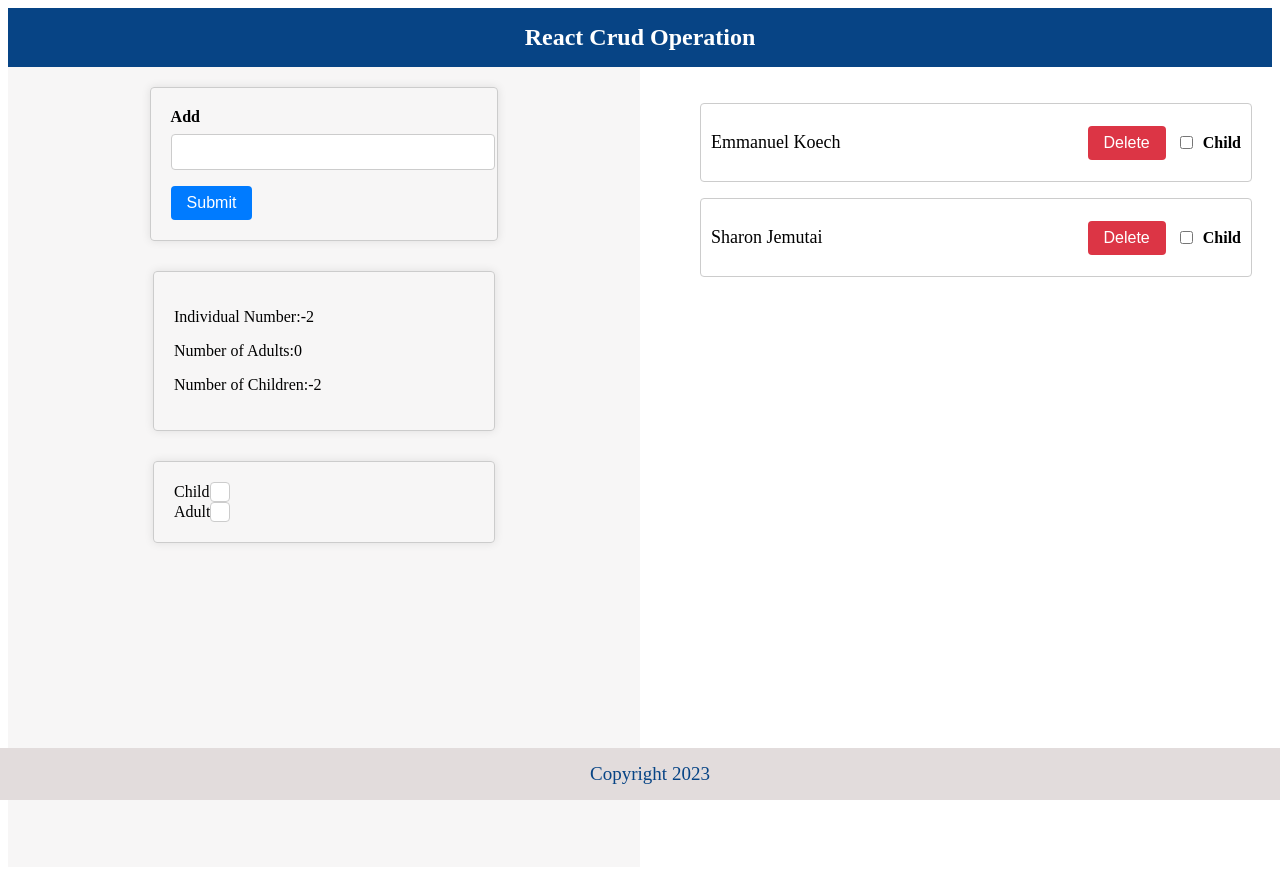
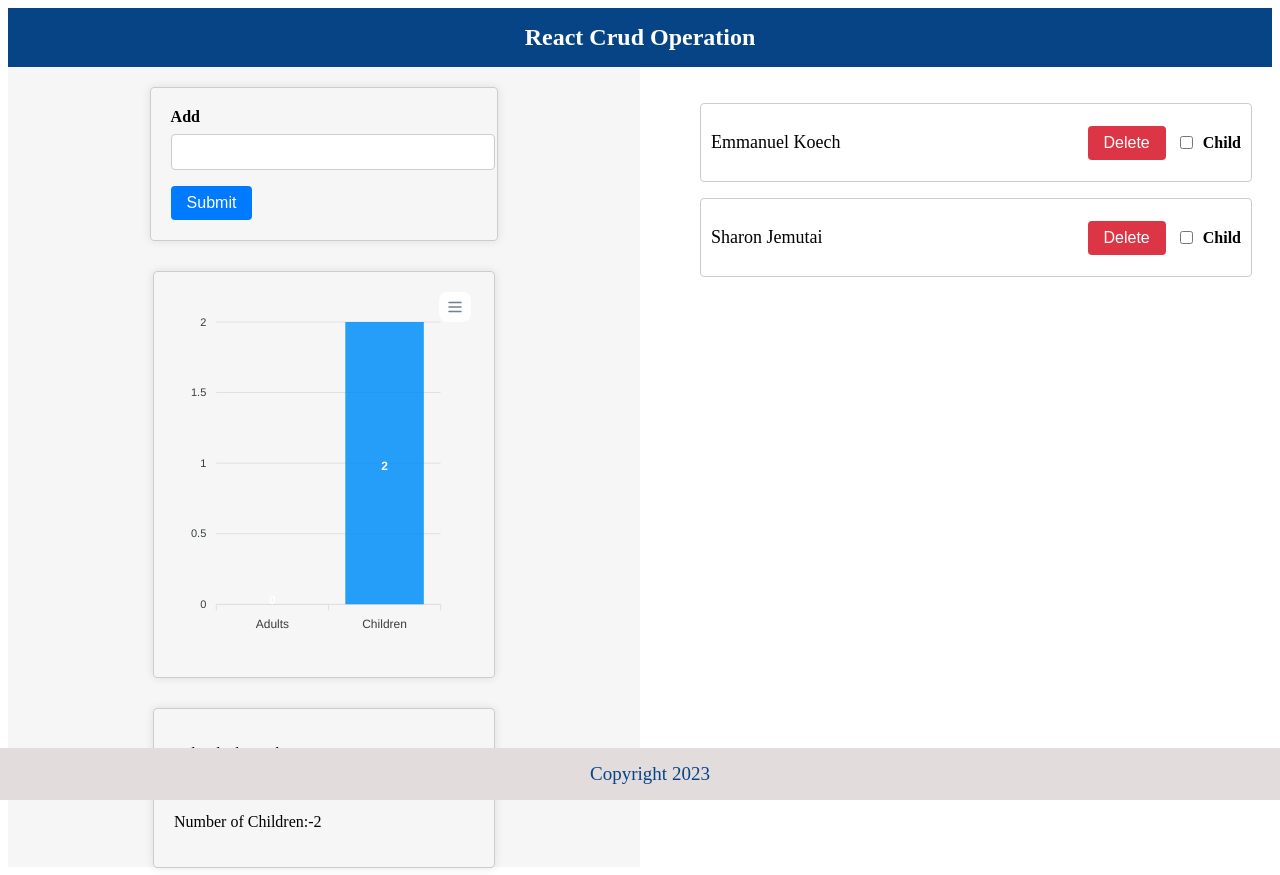
Before and after one commit to Emmanuel687/React--CRUD, a React (Vite) app: page / in a window 1280 px wide. Built offline with nearby package versions, Linux system fonts and the light colour scheme.

Commit message:
Dev:-Displayed charts

```diff
--- a/package.json
+++ b/package.json
@@ -9,7 +9,10 @@
     "preview": "vite preview"
   },
   "dependencies": {
+    "chart.js": "^4.3.3",
     "react": "^18.2.0",
+    "react-apexcharts": "^1.4.1",
+    "react-chartjs-2": "^5.2.0",
     "react-dom": "^18.2.0"
   },
   "devDependencies": {
--- a/src/CheckIndividualStatus.jsx
+++ b/src/CheckIndividualStatus.jsx
@@ -6,6 +6,8 @@ const CheckIndividualStatus = ({ individuals }) => {
   const Children = individuals.filter(
     (individual) => !individual.isAdult
   ).length;
+
+
 
   return (
     <div className="card-container">
--- a/src/ColourStatus.css
+++ b/src/ColourStatus.css
@@ -33,3 +33,22 @@
   border-radius: 2px;
   background-color: #1c4674;
 }
+
+/* StatusBar.css */
+
+.status-bar {
+    height: 20px;
+    border: 1px solid #ccc;
+    border-radius: 4px;
+    overflow: hidden;
+  }
+
+  .status-child {
+    height: 100%;
+    background-color: #208d24; /* Green color for child */
+  }
+
+  .status-adult {
+    height: 100%;
+    background-color: #2f7bcc; /* Blue color for adult */
+  }
--- a/src/ColourStatus.jsx
+++ b/src/ColourStatus.jsx
@@ -1,20 +1,42 @@
 import React from "react";
 import "./ColourStatus.css";
+import ReactApexChart from "react-apexcharts";
 
-const ColourStatus = () => {
+const ColourStatus = ({individuals}) => {
+    const adults = individuals.filter((individual) => individual.isAdult).length;
+    const children = individuals.filter(
+      (individual) => !individual.isAdult
+    ).length;
+
+  const options = {
+    chart: {
+      type: "bar",
+    },
+    xaxis: {
+      categories: [
+        "Adults",
+        "Children",
+
+      ],
+    },
+  };
+
+  const series = [
+    {
+      name: "Individuals",
+      data: [adults,children]
+    },
+  ];
+
   return (
     <div className="card-container">
       <div className="card">
-        <label className="checkbox-label">
-          Child
-          <input type="checkbox" disabled />
-          <span className="checkmark"></span>
-        </label>
-        <label className="checkbox-label">
-          Adult
-          <input type="checkbox" disabled />
-          <span className="checkmark"></span>
-        </label>
+        <ReactApexChart
+          options={options}
+          series={series}
+          type="bar"
+          height={350}
+        />
       </div>
     </div>
   );
--- /dev/null
+++ b/src/EmptyData.css
@@ -0,0 +1,19 @@
+.card-container {
+    display: flex;
+    justify-content: center;
+    align-items: center;
+
+  }
+  .card {
+    border: 1px solid #ccc;
+    padding: 20px;
+    border-radius: 4px;
+    box-shadow: 0 0 10px rgba(0, 0, 0, 0.1);
+    width: 300px;
+    margin-top: 30px;
+  }
+  .text-content{
+    text-align: center;
+  }
+  /* Additional styles for the paragraphs (p) can be added here */
+  /* For example, you can adjust font size, margin, padding, etc. */
--- /dev/null
+++ b/src/EmptyData.jsx
@@ -0,0 +1,15 @@
+import React from "react";
+import "./EmptyData.css";
+
+const EmptyData = () => {
+
+  return (
+    <div className="card-container">
+      <div className="card">
+        <p className="text-content">No Individuals to Display</p>
+      </div>
+    </div>
+  );
+};
+
+export default EmptyData;
--- a/src/Form.jsx
+++ b/src/Form.jsx
@@ -2,6 +2,7 @@ import React from "react";
 import { useState } from "react";
 import CheckIndividualStatus from "./CheckIndividualStatus";
 import ColourStatus from "./ColourStatus";
+import EmptyData from "./EmptyData";
 import "./index.css";
 
 const Form = ({ addIndividual, individuals }) => {
@@ -35,13 +36,18 @@ const Form = ({ addIndividual, individuals }) => {
         </form>
       </div>
       {individuals.length === 0 ? (
+        <EmptyData />
+      ) : (
+        <ColourStatus individuals={individuals} />
+      )}
+
+      {individuals.length === 0 ? (
         ""
       ) : (
         <CheckIndividualStatus
           individuals={individuals}
         ></CheckIndividualStatus>
       )}
-      <ColourStatus />
     </>
   );
 };
```
Also changed, not shown: 1 other file (tests, documents, lock files or other folders).
